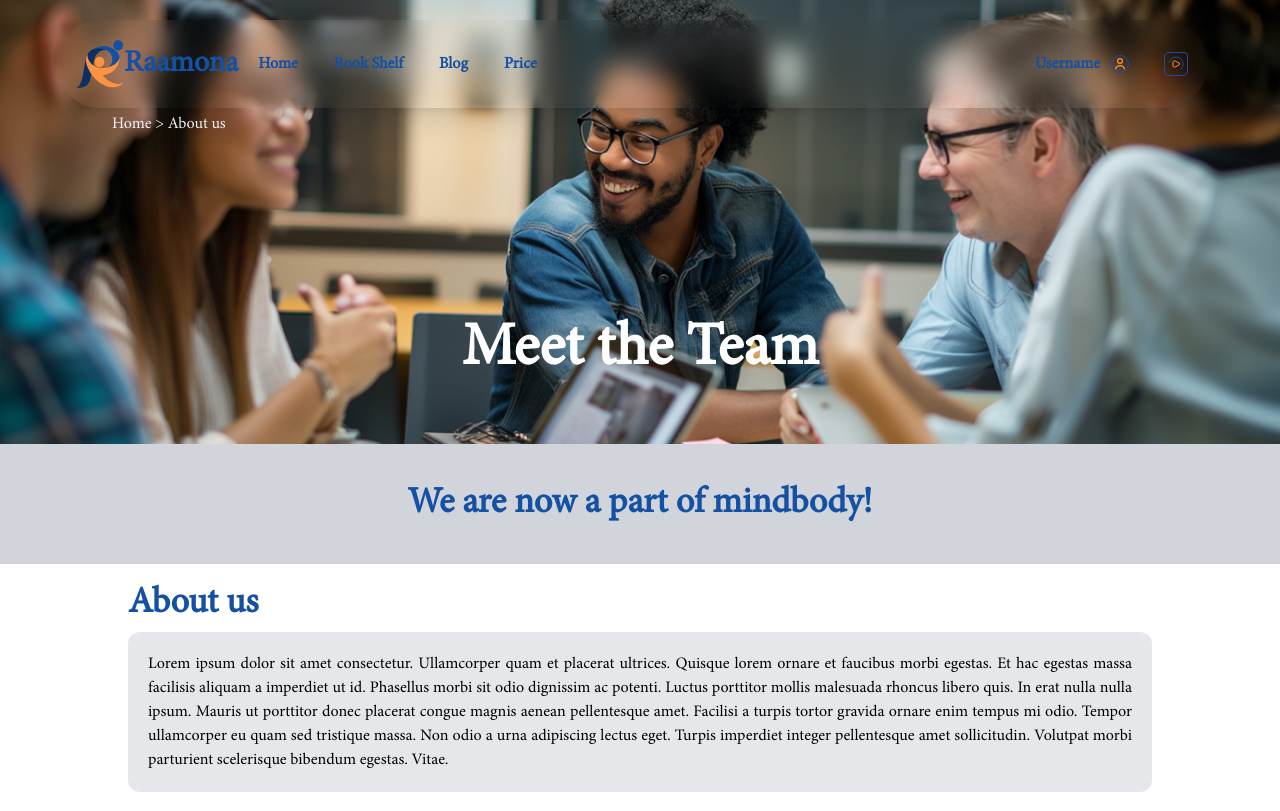
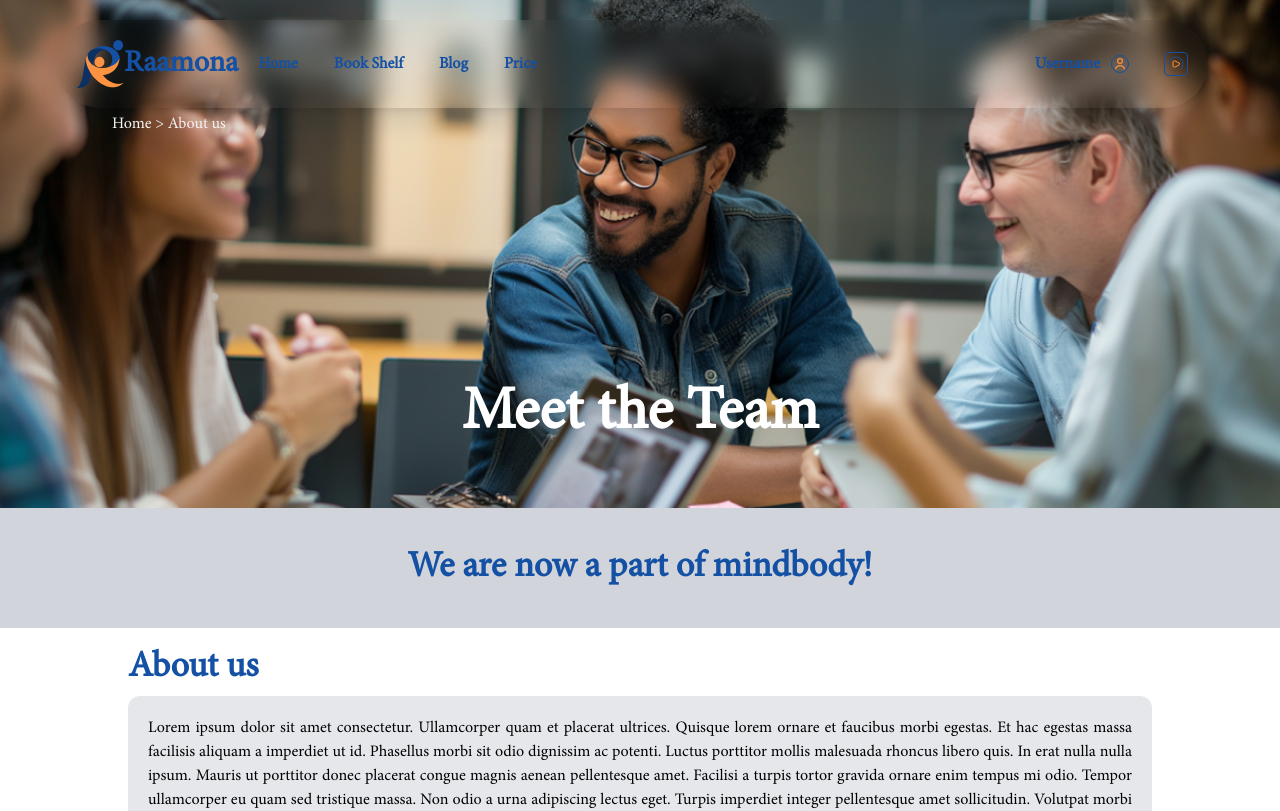
Before and after one commit to zahra-hsb/raamona-parallax, a Next.js app: page /about in a window 1280 px wide. Shown: the top 811 px of the page. Built offline with nearby package versions, Linux system fonts and the light colour scheme.

Commit message:
an style changed

```diff
--- a/src/components/aboutComponents/Title/index.jsx
+++ b/src/components/aboutComponents/Title/index.jsx
@@ -1,7 +1,7 @@
 const Title = () => {
     return (
         <>
-            <div className="text-white px-20 pt-80 pb-16 bg-about bg-cover bg-center bg-no-repeat">
+            <div className="text-white px-20 pt-96 pb-16 bg-about bg-cover bg-center bg-no-repeat">
                 <p className="absolute top-28 left-28">{`Home > About us`}</p>
                 <h1 className="text-6xl font-bold text-center">Meet the Team</h1>
             </div>
```
